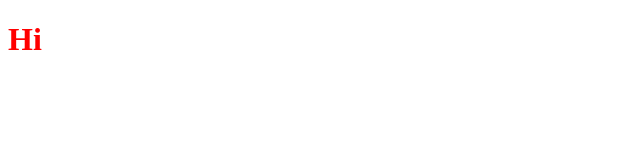
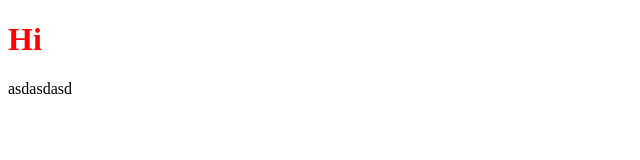
Before and after one commit to cristian02/Git, a plain HTML site: page Example/index.html in a window 1280 px wide. Shown: the full height of the page, 0-640 px from the left. Drawn offline with Linux system fonts and the light colour scheme.

Commit message:
Stash example

```diff
--- a/Example/index.html
+++ b/Example/index.html
@@ -5,5 +5,6 @@
     </head>
     <body>
         <h1 style="color: red;">Hi</h1>
+        <p>asdasdasd</p>
     </body>
 </html>
```
